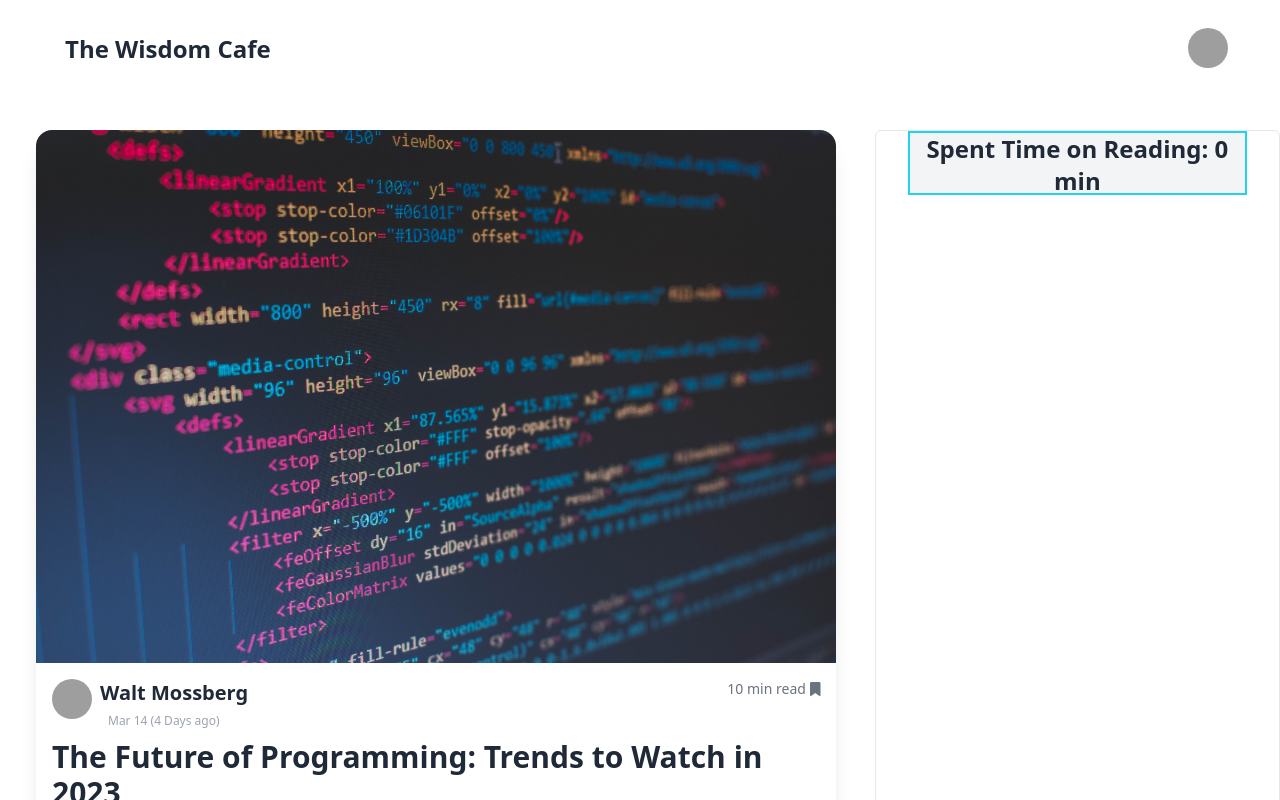
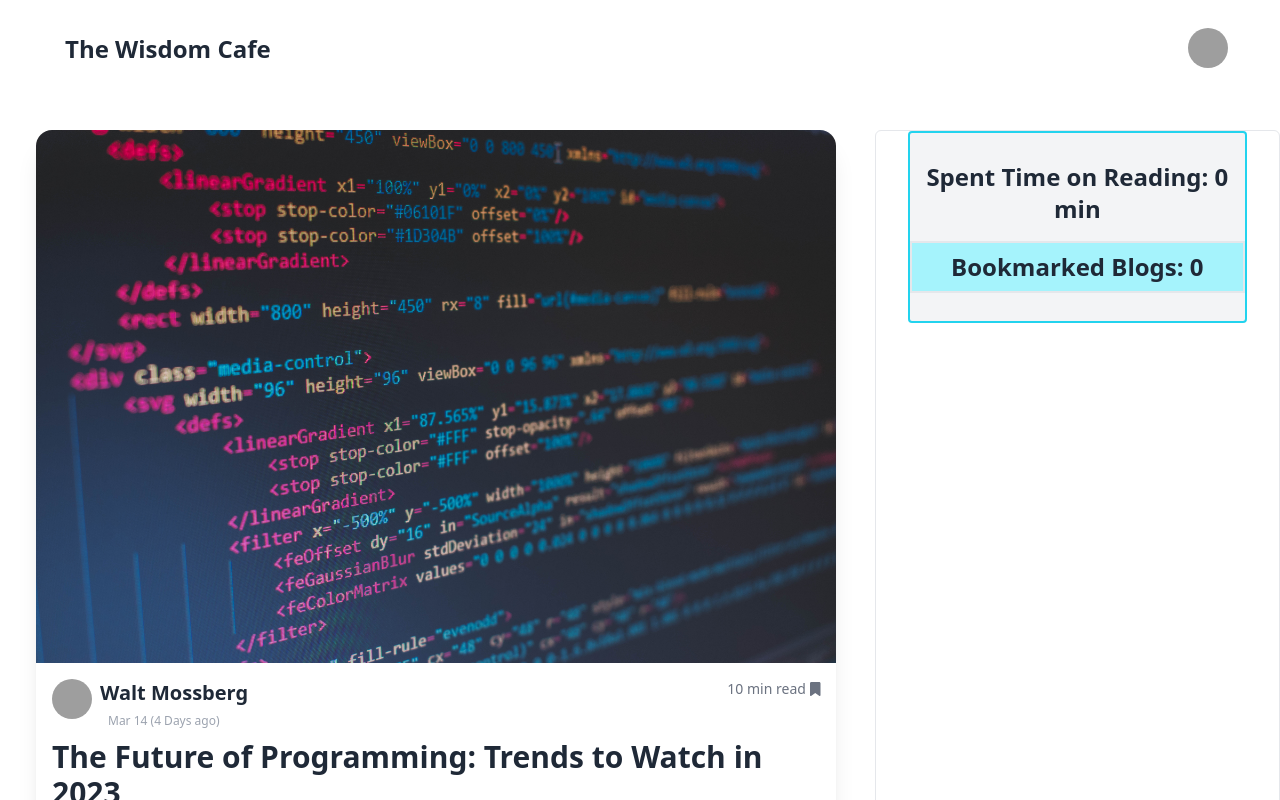
Before and after one commit to Mohiuddin-64bit/knowledge-cafe, a React (Vite) app: page / in a window 1280 px wide. Shown: the top 800 px of the page. Built offline with nearby package versions, Linux system fonts and the light colour scheme; grey boxes are pictures that could not be loaded.

Commit message:
book mark count done

```diff
--- a/src/components/Blog/Blog.jsx
+++ b/src/components/Blog/Blog.jsx
@@ -6,6 +6,11 @@ const Blog = () => {
   const [data, setData] = useState([]);
   const [cartData, setCartData] = useState([]);
   const [totalTime, setTotalTime] = useState([]);
+  const [number, setNumber] = useState(0);
+
+  const increaseNumber = () => {
+    setNumber((prevNumber) => prevNumber + 1);
+  };
 
   useEffect(() => {
     fetch("Blogs.json")
@@ -40,15 +45,17 @@ const Blog = () => {
                   key={singleData.id}
                   singleData={singleData}
                   markAsRead={markAsRead}
+                  increaseNumber={increaseNumber}
                 />
               ))}
             </div>
           </div>
           <div className="md:col-span-2 border   rounded-md px-8">
-            <div className="border-2 border-cyan-400 h-16 w-full bg-gray-100 ">
+            <div className="border-2 border-cyan-400 rounded py-7 w-full bg-gray-100 ">
               <h2 className="text-2xl  font-bold text-center">
                 Spent Time on Reading: {setTimeTotal} min
               </h2>
+              <h2 className="text-2xl  font-bold text-center p-2 border-2 mt-4 bg-cyan-200">Bookmarked Blogs: {number}</h2>
             </div>
             {cartData.map((cart) => (
               <SideBar key={cart.id} cart={cart}></SideBar>
--- a/src/components/SingleBlog/SingleBlog.jsx
+++ b/src/components/SingleBlog/SingleBlog.jsx
@@ -7,6 +7,7 @@ import { faBookmark } from '@fortawesome/free-solid-svg-icons'
 
 const SingleBlog = (props) => {
   const markAsRead = props.markAsRead;
+  const increaseNumber = props.increaseNumber;
   const addData = props.addData;
   const { photo, author, userPhoto, title, time } = props.singleData;
   const [isRead, setIsRead] = useState(false);
@@ -18,6 +19,7 @@ const SingleBlog = (props) => {
     else{
       addData(props.singleData)
       setIsRead(true);
+      increaseNumber()
     }
   }
 
```
